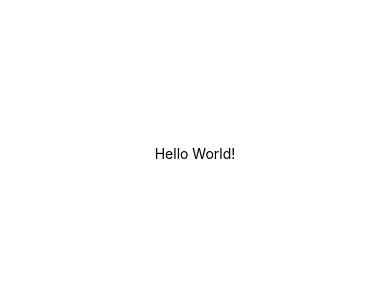
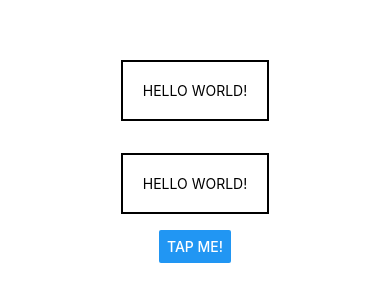
Before and after one commit to vanessamald/RNCourse, a React Native app: screen / in a window 390 px wide. Shown: the part 269-570 px from the top of the page. Built offline with nearby package versions, Linux system fonts and the light colour scheme.

Commit message:
learning inline styling, and the style prop

```diff
--- a/App.js
+++ b/App.js
@@ -1,11 +1,11 @@
-import { StatusBar } from 'expo-status-bar';
-import { StyleSheet, Text, View } from 'react-native';
+import { StyleSheet, Text, View, Button } from 'react-native';
 
 export default function App() {
   return (
     <View style={styles.container}>
-      <Text>Hello World!</Text>
-      <StatusBar style="auto" />
+      <Text style={{margin: 16, borderWidth: 2, borderColor: 'black', padding: 20}}>HELLO WORLD!</Text>
+      <Text style={styles.text}>HELLO WORLD!</Text>
+      <Button title='tap me!'/>
     </View>
   );
 }
@@ -17,4 +17,10 @@ const styles = StyleSheet.create({
     alignItems: 'center',
     justifyContent: 'center',
   },
+  text: {
+    margin: 16,
+    borderWidth: 2,
+    borderColor: 'black',
+    padding: 20
+  }
 });
```
